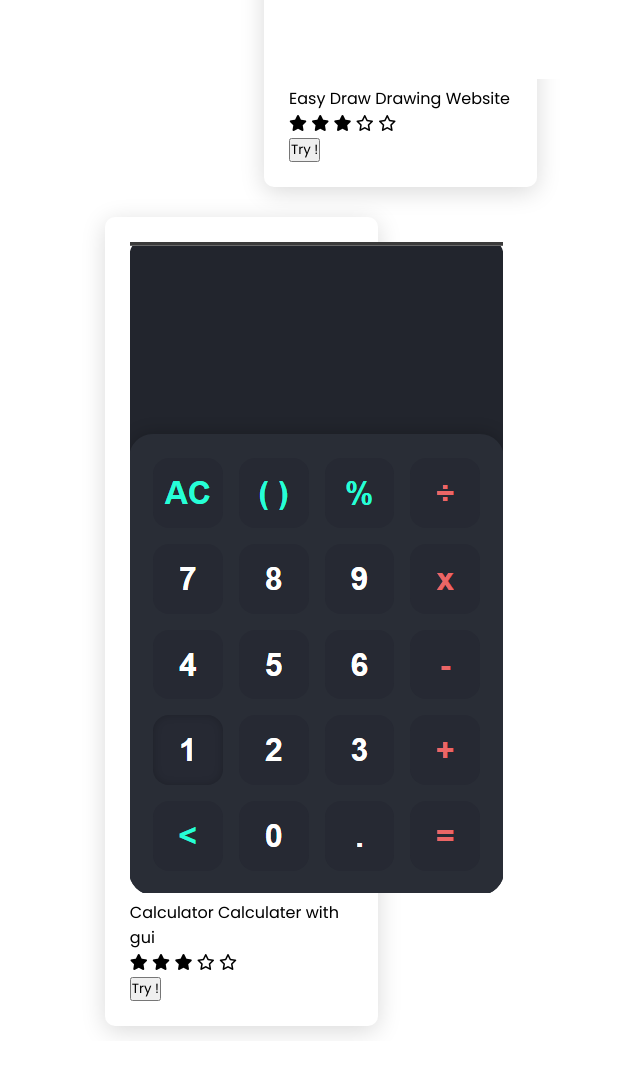
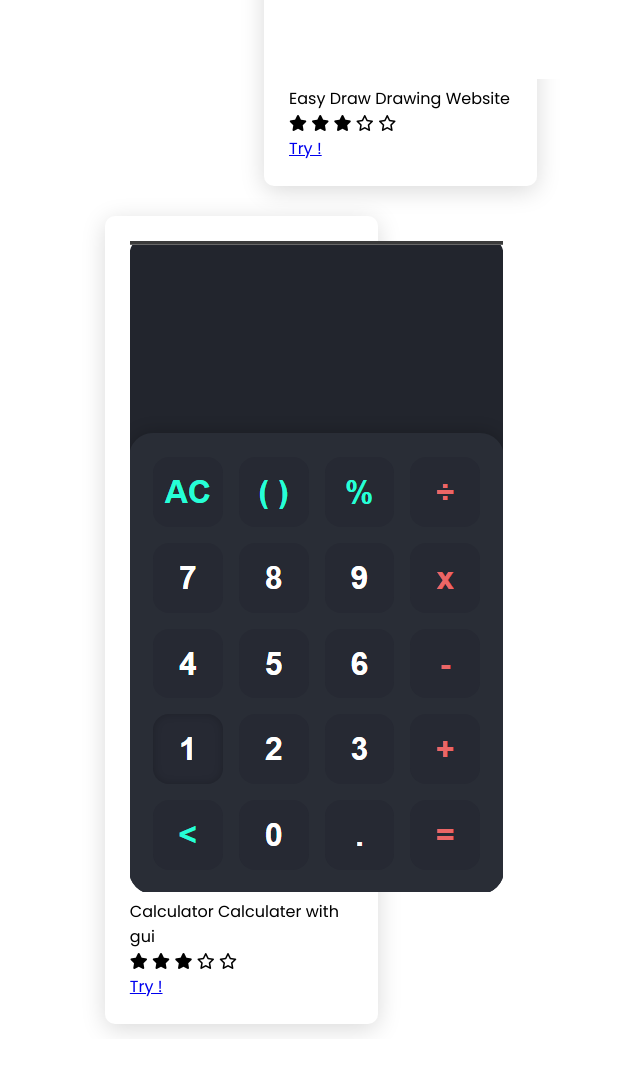
Before and after one commit to SupidoRonin/FutureGeniuses.github.io, a plain HTML site: page Index.html in a window 1280 px wide. Shown: the part 640-1714 px from the top of the page, without its empty margins (391-1031 px from the left). Drawn offline with nearby package versions, Linux system fonts and the light colour scheme.

Commit message:
Update Index.html

```diff
--- a/Index.html
+++ b/Index.html
@@ -67,7 +67,7 @@
             </div>
 
             <div class="button">
-              <button class="aboutMe" href="EasyDraw/EAH.html">Try !</button>
+              <a class="aboutMe" href="EasyDraw/EAH.html">Try !</a>
             </div>
           </div>
         </div>
@@ -92,7 +92,7 @@
             </div>
 
             <div class="button">
-              <button class="aboutMe" href="Tic Tac Toe/Tic.html">Try !</button>
+              <a class="aboutMe" href="Tic Tac Toe/Tic.html">Try !</a>
             </div>
           </div>
         </div>
```
